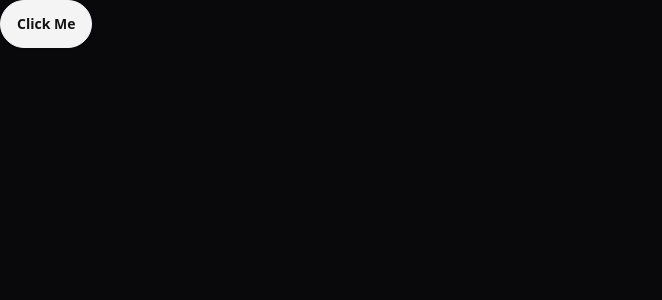
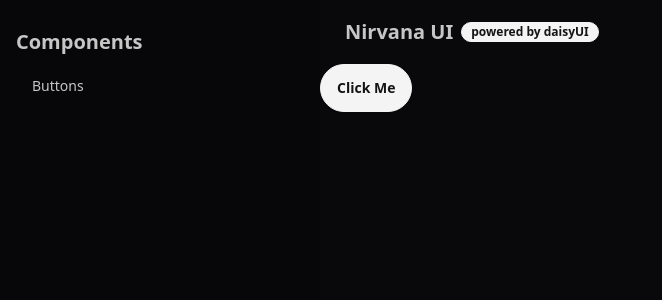
Before and after one commit to The-Nirvana-Labs/ui-docs, a Nuxt app: page / in a window 1280 px wide. Shown: the top 300 px of the page, without its empty margins (0-662 px from the left). Built offline with nearby package versions, Linux system fonts and the light colour scheme.

Commit message:
feat: default layout

```diff
--- /dev/null
+++ b/layouts/default.vue
@@ -0,0 +1,38 @@
+<script setup lang="ts">
+const pages: { title: string, path: string }[] = [
+  {
+    title: 'Buttons',
+    path: '/components/buttons',
+  },
+]
+</script>
+<template>
+  <section class="drawer lg:drawer-open">
+    <input id="my-drawer" type="checkbox" class="drawer-toggle">
+    <div class="drawer-content">
+      <div class="navbar bg-base-100">
+        <div class="flex-none">
+          <label for="my-drawer" class="btn btn-square btn-ghost drawer-button lg:hidden">
+            <svg xmlns="http://www.w3.org/2000/svg" fill="none" viewBox="0 0 24 24"
+              class="inline-block w-5 h-5 stroke-current">
+              <path stroke-linecap="round" stroke-linejoin="round" stroke-width="2" d="M4 6h16M4 12h16M4 18h16"></path>
+            </svg>
+          </label>
+        </div>
+        <div class="flex-1">
+          <NuxtLink to="/" class="btn btn-ghost text-xl">Nirvana UI <span class="badge badge-primary text-xs">powered by daisyUI</span> </NuxtLink>
+        </div>
+      </div>
+      <NuxtPage />
+    </div>
+    <div class="drawer-side z-40" style="scroll-behavior: smooth; scroll-padding-top: 5rem;">
+      <label for="my-drawer" aria-label="close sidebar" class="drawer-overlay"></label>
+      <ul class="menu p-4 w-80 min-h-full bg-base-200 text-base-content">
+        <div class="text-xl font-bold my-3">Components</div>
+        <li v-for="page in pages" :key="page.path">
+          <NuxtLink :to=page.path>{{ page.title }}</NuxtLink>
+        </li>
+      </ul>
+    </div>
+  </section>
+</template>
```
